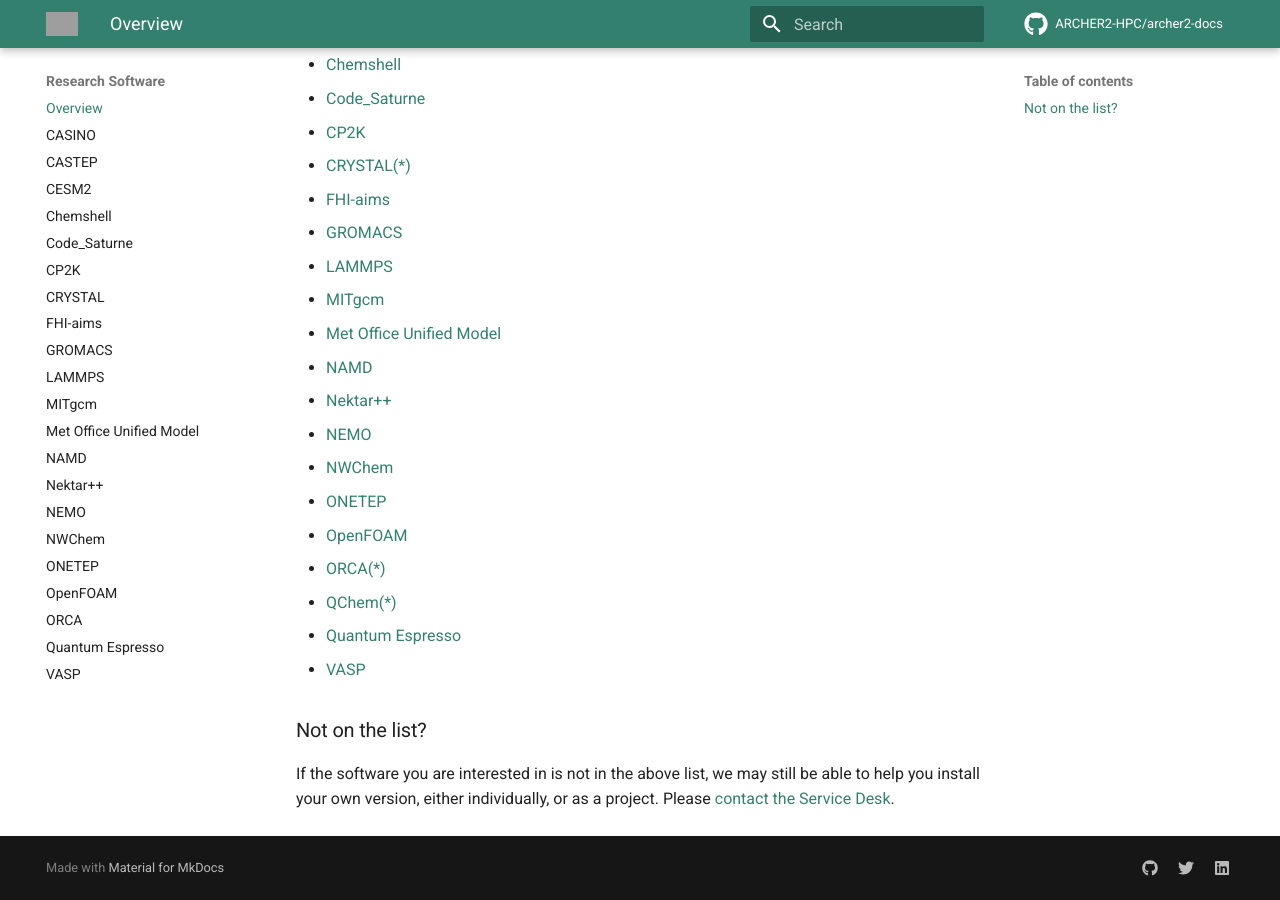
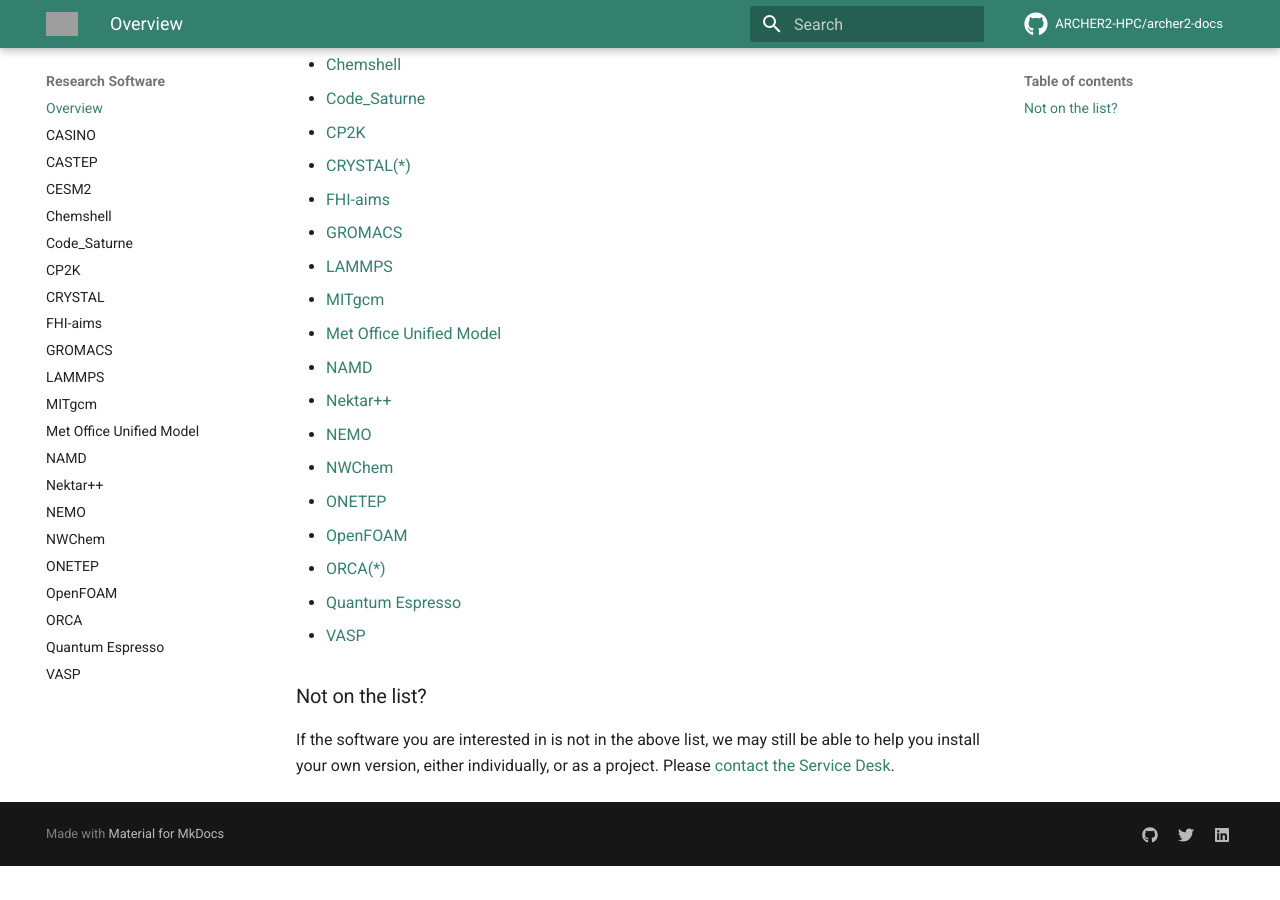
Before and after one commit to ARCHER2-HPC/archer2-docs, an MkDocs documentation site: the page built from docs/research-software/index.md, in a window 1280 px wide and 900 px high, scrolled down 596 px. Built offline with MkDocs 1.6.1 and Material for MkDocs 9.7.7, drawn with Linux system fonts in a browser that asks for light colours; comment, search, counter and statistics services are not loaded; after the commit the page ends 1462 px from its top, so only the background shows below that; grey boxes are pictures that could not be loaded.

Commit message:
Removed QChem fro list due to expired licence

```diff
--- a/docs/research-software/index.md
+++ b/docs/research-software/index.md
@@ -35,7 +35,6 @@
   - [ONETEP](onetep.md)
   - [OpenFOAM](openfoam.md)
   - [ORCA(*)](orca.md)
-  - [QChem(*)](qchem.md)
   - [Quantum Espresso](qe.md)
   - [VASP](vasp.md)
 
```
